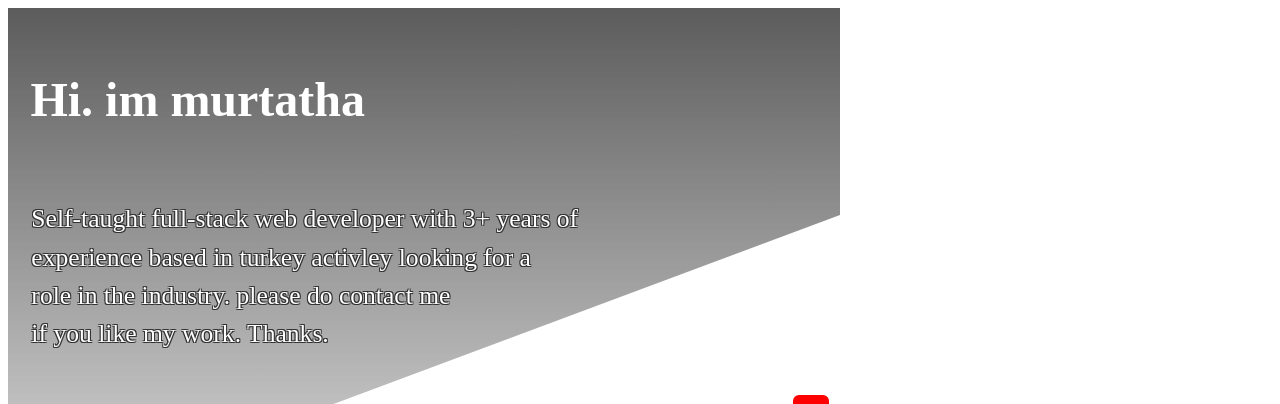
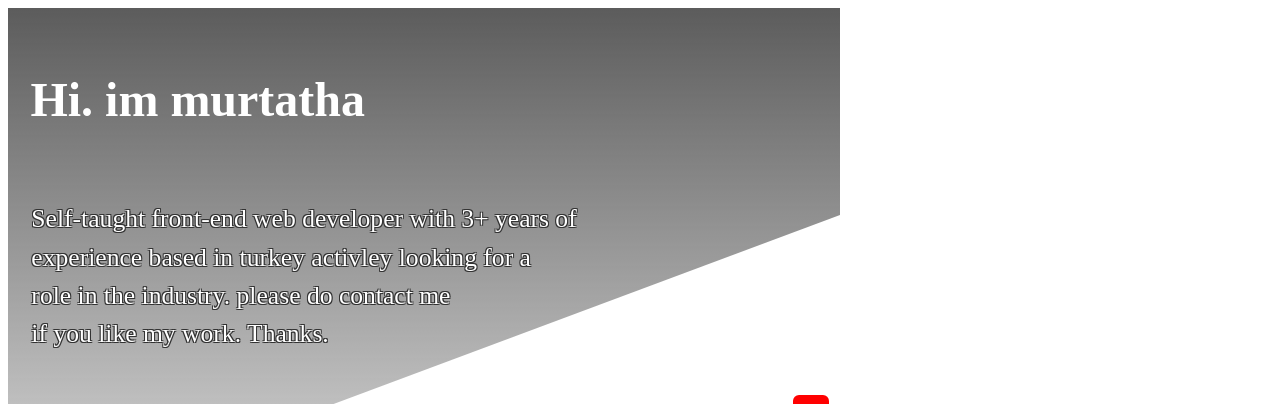
Before and after one commit to retrocarr/my-personal-website, a React (Vite) app: page / in a window 1280 px wide. Shown: the top 404 px of the page. Built offline with nearby package versions, Linux system fonts and the light colour scheme; the HTML template or start-up script is replaced by a standard one.

Commit message:
change full-stack to front-end

```diff
--- a/src/App.tsx
+++ b/src/App.tsx
@@ -31,6 +31,9 @@ import './scss/socials.scss'
  */
 
 
+/**
+ * !usecount:5
+ */
 var WebsiteLink = ({ href }: { href: string }) => <a href={href} target="_blank" title="Visit website"><BsBoxArrowUpRight /></a>
 var GithubLink = ({ href }: { href: string }) => <a href={href} target="_blank" title="Visit github repo"><RiGitRepositoryLine /></a>
 
@@ -76,7 +79,7 @@ function App() {
 
         <h1 className="trapizoidH1">Hi. im murtatha</h1>
         <p className="trapizoidP">
-          Self-taught full-stack web developer with 3+ years of experience
+          Self-taught front-end web developer with 3+ years of experience
           based in turkey activley looking for a role in the industry. please
           do contact me if you like my work. Thanks.
         </p>
```
